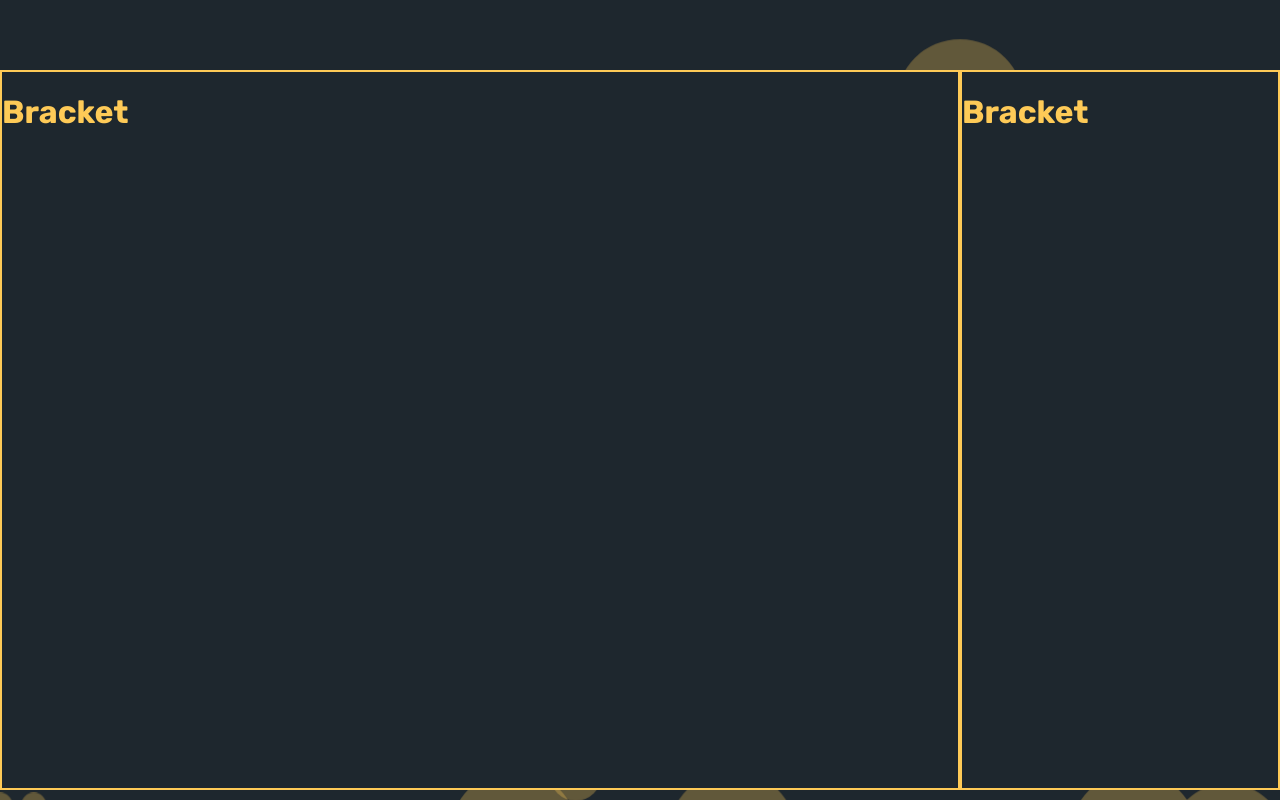
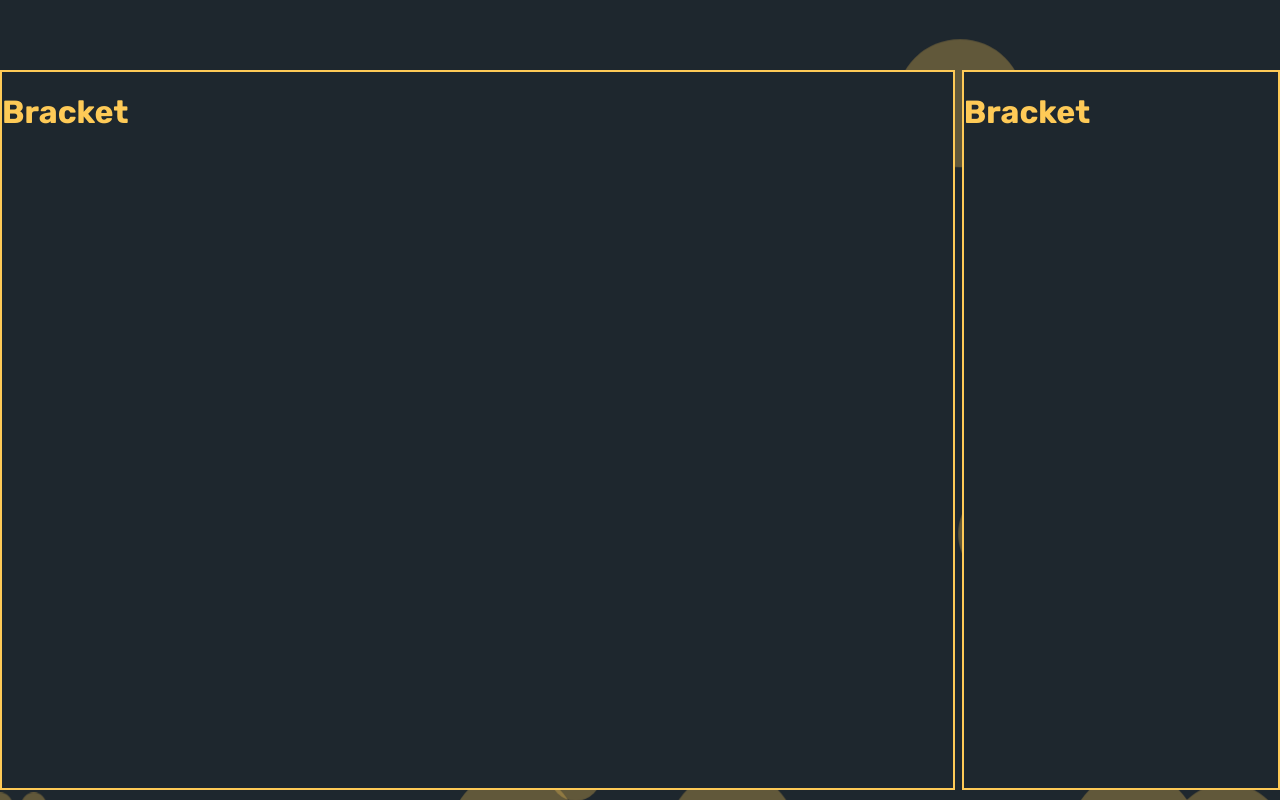
Before and after one commit to grzesiekS/tournament_bracket, a React (Create React App) app: page / in a window 1280 px wide. Built offline with nearby package versions, Linux system fonts and the light colour scheme.

Commit message:
Add margin to col--xl in BracketScoreView

```diff
--- a/src/components/views/BracketScoreView/BracketScoreView.module.scss
+++ b/src/components/views/BracketScoreView/BracketScoreView.module.scss
@@ -8,6 +8,7 @@
 
 .col--xl {
   flex: 75%;
+  margin-right: 7px;
 }
 
 .col--s {
```
